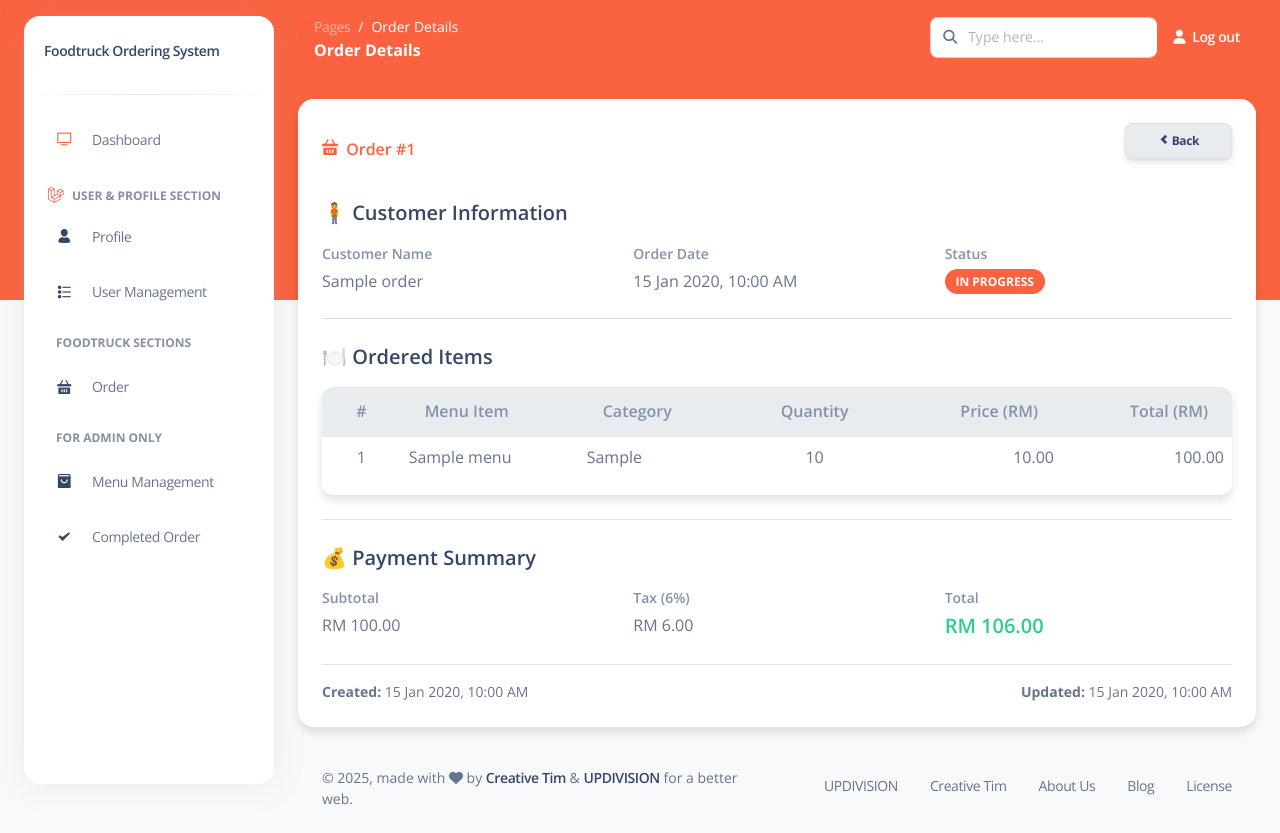
After one commit to Aims-Global-Engineering-Sdn-Bhd/foodtruck_ordering, a Laravel app: page /order-list/1 in a window 1280 px wide. The commit adds this page. Run offline with Laravel 12, Linux system fonts and the light colour scheme; a user stored in the database is signed in; data comes from the database, SQL or seed files in the repository; tables that the repository leaves empty hold one stand-in row (values such as "Sample post"); style sheets or scripts are compiled from the project's sources; some libraries are stand-ins or nearby versions.

Commit message:
Push order admin module

```diff
--- a/app/Http/Controllers/OrderController.php
+++ b/app/Http/Controllers/OrderController.php
@@ -13,7 +13,9 @@ class OrderController extends Controller
      */
     public function index()
     {
-        //
+        $orders = Order::all();
+
+        return view('order.index', compact('orders'));
     }
 
     /**
@@ -35,9 +37,11 @@ class OrderController extends Controller
     /**
      * Display the specified resource.
      */
-    public function show(Order $order)
+    public function show($id)
     {
-        //
+        $order = Order::with('bookings.menu')->findOrFail($id);
+
+        return view('order.show', compact('order'));
     }
 
     /**
--- a/resources/views/layouts/app.blade.php
+++ b/resources/views/layouts/app.blade.php
@@ -77,6 +77,34 @@
 <!-- Argon Dashboard JS -->
 <script src="{{ asset('assets/js/argon-dashboard.js') }}"></script>
 
+{{-- ✅ DataTables Integration --}}
+<link rel="stylesheet" href="https://cdn.datatables.net/1.13.6/css/dataTables.bootstrap5.min.css">
+
+<script src="https://code.jquery.com/jquery-3.7.1.min.js"></script>
+<script src="https://cdn.datatables.net/1.13.6/js/jquery.dataTables.min.js"></script>
+<script src="https://cdn.datatables.net/1.13.6/js/dataTables.bootstrap5.min.js"></script>
+
+<script>
+    document.addEventListener('DOMContentLoaded', function () {
+        // Automatically apply DataTable to all tables with class "datatable"
+        $('.datatable').DataTable({
+            pageLength: 10,
+            lengthChange: true,
+            ordering: true,
+            searching: true,
+            language: {
+                search: "Search:",
+                lengthMenu: "Show _MENU_ entries per page",
+                zeroRecords: "No matching records found",
+                info: "Showing _START_ to _END_ of _TOTAL_ entries",
+                infoEmpty: "No data available",
+                infoFiltered: "(filtered from _MAX_ total records)"
+            }
+        });
+    });
+</script>
+
+
 @stack('js')
 @livewireScripts
 
--- a/resources/views/layouts/navbars/auth/sidenav.blade.php
+++ b/resources/views/layouts/navbars/auth/sidenav.blade.php
@@ -66,7 +66,7 @@
                 </a>
             </li>
             <li class="nav-item">
-                <a class="nav-link {{Route::currentRouteName() == 'menu.index' ? 'active':''}}" href="{{ route('menu.index') }}">
+                <a class="nav-link {{Route::currentRouteName() == 'order.index' ? 'active':''}}" href="{{ route('order.index') }}">
                     <div class="icon icon-shape icon-sm border-radius-md text-center me-2 d-flex align-items-center justify-content-center">
                         <i class="ni ni-check-bold text-dark text-sm opacity-10"></i>
                     </div>
--- a/resources/views/menu/index.blade.php
+++ b/resources/views/menu/index.blade.php
@@ -26,8 +26,8 @@
                                 </button>
                             </div>
                         @endif
-                        <div class="table-responsive p-0">
-                            <table class="table align-items-center mb-0">
+                        <div class="table-responsive p-0 ">
+                            <table class="table align-items-center mb-0 datatable">
                                 <thead>
                                     <tr>
                                         <th>#</th>
--- /dev/null
+++ b/resources/views/order/show.blade.php
@@ -0,0 +1,134 @@
+@extends('layouts.app', ['class' => 'g-sidenav-show bg-gray-100'])
+
+@section('title', 'Order Details')
+
+@section('content')
+    @include('layouts.navbars.auth.topnav', ['title' => 'Order Details'])
+    <div class="container-fluid py-4">
+        <div class="row justify-content-center">
+            <div class="col-12">
+                {{-- 🧾 Order Details Card --}}
+                <div class="card mb-4 shadow-sm border-0">
+                    <div class="card-header pb-0 d-flex justify-content-between align-items-center">
+                        <h6 class="mb-0 fw-bold text-primary">
+                            <i class="ni ni-basket me-1"></i> Order #{{ $order->id }}
+                        </h6>
+                        <a href="{{ route('order.index') }}" class="btn btn-sm btn-light border">
+                            <i class="ni ni-bold-left"></i> Back
+                        </a>
+                    </div>
+
+                    <div class="card-body px-4 pt-4 pb-4">
+                        {{-- ✅ Success Message --}}
+                        @if (session('success'))
+                            <div class="alert alert-success alert-dismissible fade show" role="alert">
+                                <span class="alert-icon"><i class="ni ni-like-2"></i></span>
+                                <span class="alert-text">{{ session('success') }}</span>
+                                <button type="button" class="btn-close" data-bs-dismiss="alert" aria-label="Close"></button>
+                            </div>
+                        @endif
+
+                        {{-- 🔹 Order Information Section --}}
+                        <div class="mb-4">
+                            <h5 class="text-dark fw-bold mb-3">🧍 Customer Information</h5>
+                            <div class="row">
+                                <div class="col-md-4">
+                                    <h6 class="text-sm text-secondary mb-1">Customer Name</h6>
+                                    <p class="fw-semibold mb-0">{{ $order->customer_name ?? 'N/A' }}</p>
+                                </div>
+                                <div class="col-md-4">
+                                    <h6 class="text-sm text-secondary mb-1">Order Date</h6>
+                                    <p class="fw-semibold mb-0">{{ $order->created_at->format('d M Y, h:i A') }}</p>
+                                </div>
+                                <div class="col-md-4">
+                                    <h6 class="text-sm text-secondary mb-1">Status</h6>
+                                    <span class="badge rounded-pill bg-{{
+                                        $order->status == 0 ? 'danger' :
+                                        ($order->status == 1 ? 'warning' :
+                                        ($order->status == 2 ? 'info' : 'success')) }}">
+                                        {{
+                                            $order->status == 0 ? 'New Order' :
+                                            ($order->status == 1 ? 'In Progress' :
+                                            ($order->status == 2 ? 'Ready To Pick Up' : 'Completed'))
+                                        }}
+                                    </span>
+                                </div>
+                            </div>
+                        </div>
+
+                        {{-- 🔹 Order Items Section --}}
+                        <div class="border-top pt-4 mt-3 mb-4">
+                            <h5 class="text-dark fw-bold mb-3">🍽️ Ordered Items</h5>
+
+                            <div class="table-responsive shadow-sm rounded-3">
+                                <table class="table table-hover align-middle">
+                                    <thead class="bg-light text-secondary">
+                                    <tr>
+                                        <th class="text-center">#</th>
+                                        <th>Menu Item</th>
+                                        <th>Category</th>
+                                        <th class="text-center">Quantity</th>
+                                        <th class="text-end">Price (RM)</th>
+                                        <th class="text-end">Total (RM)</th>
+                                    </tr>
+                                    </thead>
+                                    <tbody>
+                                    @foreach ($order->bookings as $booking)
+                                        <tr>
+                                            <td class="text-center">{{ $loop->iteration }}</td>
+                                            <td class="fw-semibold">{{ $booking->menu->name ?? '-' }}</td>
+                                            <td>{{ $booking->menu->category ?? '-' }}</td>
+                                            <td class="text-center">{{ $booking->quantity }}</td>
+                                            <td class="text-end">{{ number_format($booking->menu->price, 2) }}</td>
+                                            <td class="text-end">{{ number_format($booking->quantity * $booking->menu->price, 2) }}</td>
+                                        </tr>
+                                    @endforeach
+                                    </tbody>
+                                </table>
+                            </div>
+                        </div>
+
+                        {{-- 🔹 Summary Section --}}
+                        @php
+                            $subtotal = $order->bookings->sum(fn($b) => $b->quantity * $b->menu->price);
+                            $tax = $subtotal * 0.06;
+                            $total = $subtotal + $tax;
+                        @endphp
+
+                        <div class="border-top pt-4 mt-3 mb-4">
+                            <h5 class="text-dark fw-bold mb-3">💰 Payment Summary</h5>
+                            <div class="row gy-3">
+                                <div class="col-md-4">
+                                    <h6 class="text-sm text-secondary mb-1">Subtotal</h6>
+                                    <p class="fw-semibold mb-0">RM {{ number_format($subtotal, 2) }}</p>
+                                </div>
+                                <div class="col-md-4">
+                                    <h6 class="text-sm text-secondary mb-1">Tax (6%)</h6>
+                                    <p class="fw-semibold mb-0">RM {{ number_format($tax, 2) }}</p>
+                                </div>
+                                <div class="col-md-4">
+                                    <h6 class="text-sm text-secondary mb-1">Total</h6>
+                                    <h5 class="text-success fw-bold mb-0">RM {{ number_format($total, 2) }}</h5>
+                                </div>
+                            </div>
+                        </div>
+
+                        {{-- 🔹 Meta Info --}}
+                        <div class="d-flex justify-content-between text-muted small mt-4 pt-3 border-top">
+                            <div>
+                                <strong>Created:</strong>
+                                {{ $order->created_at->format('d M Y, h:i A') }}
+                            </div>
+                            <div>
+                                <strong>Updated:</strong>
+                                {{ $order->updated_at->format('d M Y, h:i A') }}
+                            </div>
+                        </div>
+                    </div>
+                </div>
+            </div>
+        </div>
+
+        @include('layouts.footers.auth.footer')
+    </div>
+@endsection
--- a/routes/web.php
+++ b/routes/web.php
@@ -1,6 +1,7 @@
 <?php
 
 use App\Http\Controllers\MenuController;
+use App\Http\Controllers\OrderController;
 use App\Livewire\OrderReceiver;
 use Illuminate\Support\Facades\Auth;
 use Illuminate\Support\Facades\Route;
@@ -69,7 +70,11 @@ Route::group(['middleware' => 'auth'], function () {
     Route::put('/menu/{menu}', [MenuController::class, 'update'])->name('menu.update');
     Route::delete('/menu/{menu}', [MenuController::class, 'destroy'])->name('menu.destroy');
 
-    //Route for Order
+    //Route for Order (Admin)
+    Route::get('/order-list', [OrderController::class ,'index'])->name('order.index');
+    Route::get('/order-list/{id}', [OrderController::class, 'show'])->name('order.show');
+
+    //Route for Order (Cashier)
     Route::get('/cashier/orders', function() {
         return view('cashier.order');
     })->name('cashier.order');
```
Also changed, not shown: resources/views/order/index.blade.php (added, +87 -0 lines).
